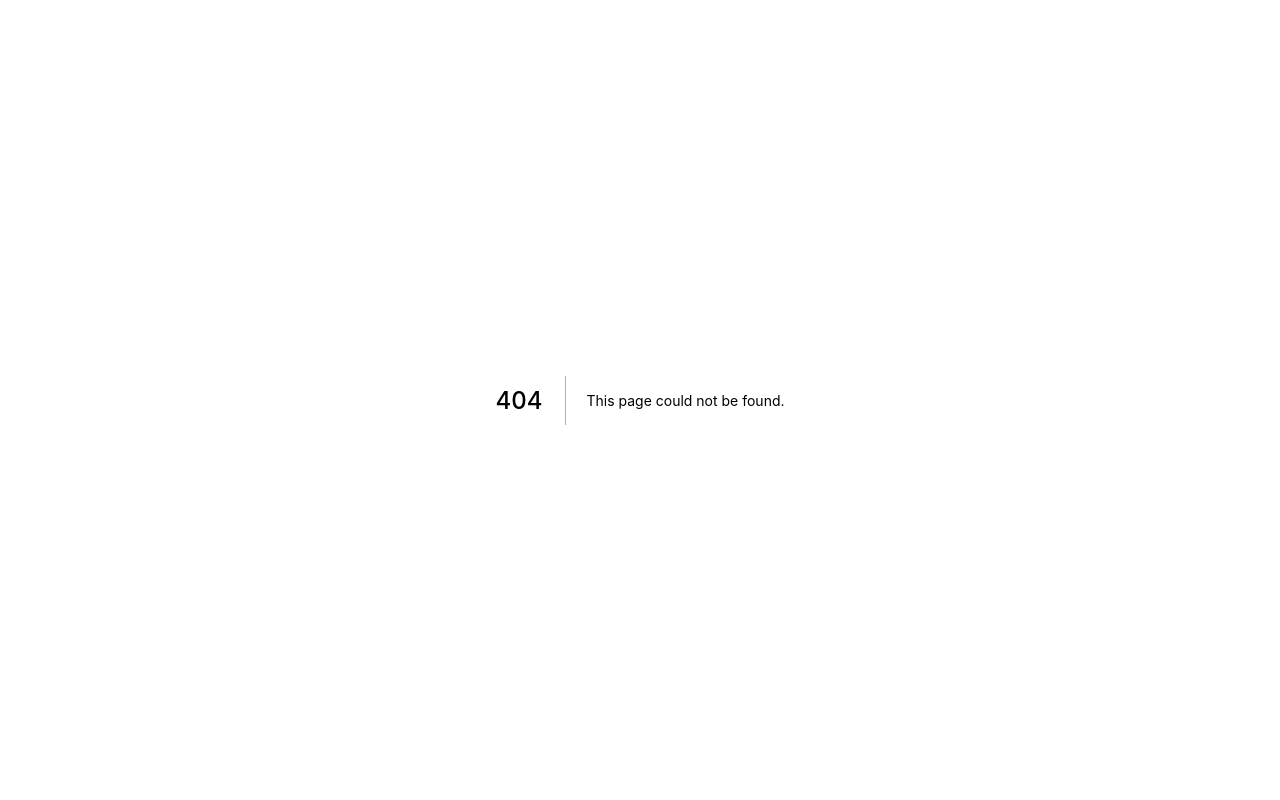
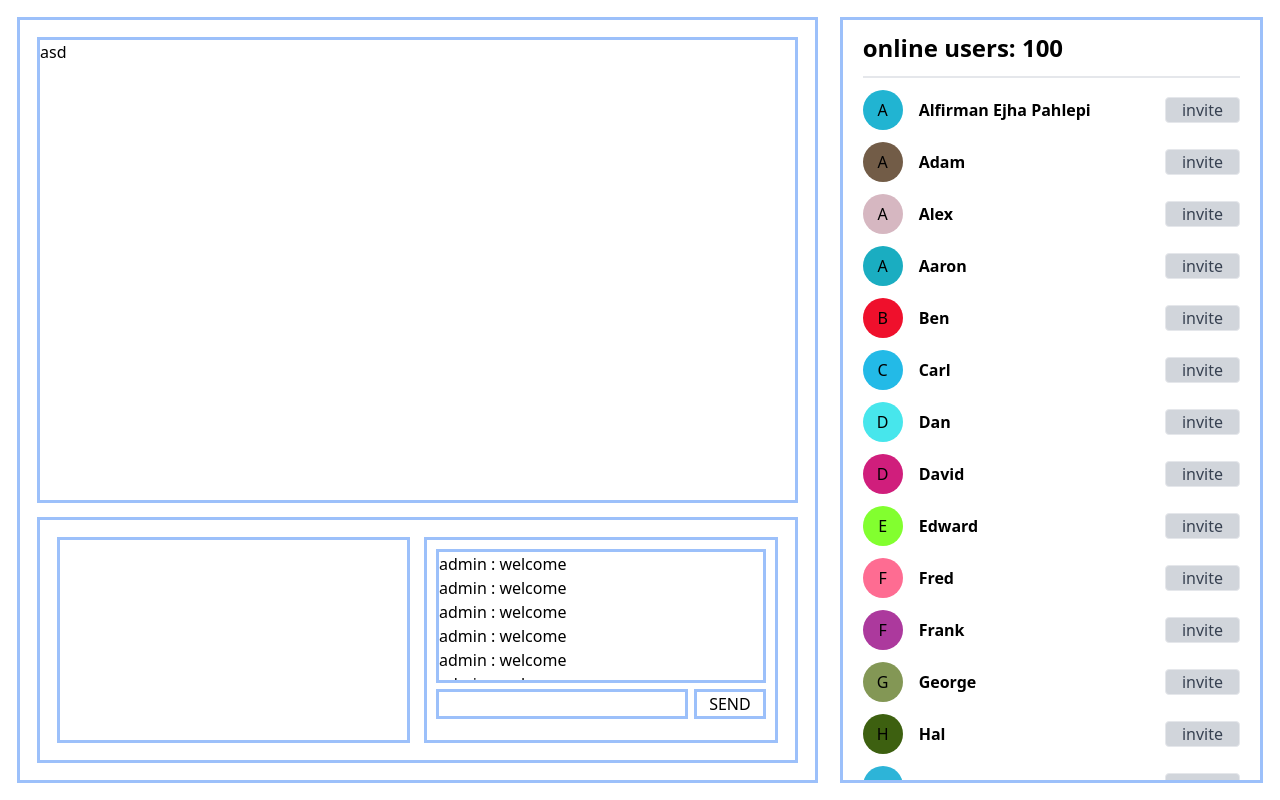
Before and after one commit to alfirmanpahlepi/snake-and-ladder, a Next.js app in the folder client/: page /room/1 in a window 1280 px wide. Before the commit this address had no page. Built offline with nearby package versions, Linux system fonts and the light colour scheme.

Commit message:
add: designing room

```diff
--- a/client/src/pages/index.tsx
+++ b/client/src/pages/index.tsx
@@ -1,12 +1,23 @@
+import { useRouter } from "next/router"
+
 export default function Home() {
-  //   const randomHsl = (): string => `hsla(${Math.random() * 360}, 100%, 50%, 1)`;
+  const { push } = useRouter()
+  const createRoom = () => {
+    const roomName = prompt("room name ?");
+    if (!roomName) return alert("can not be empty");
+    else push(`/room/${roomName}`)
+  };
+
+  const joinRoom = () => {
+    const roomId = prompt("room id ?");
+    if (!roomId) return alert("can not be empty");
+  };
 
   return (
     <div className="relative h-screen min-w-screen flex">
       <div
         style={{
-          backgroundImage:
-            "url('https://store.schoolspecialty.com/OA_HTML/xxssi_ibeGetWCCImage.jsp?docName=F3850995&Rendition=Large')",
+          backgroundImage: "url('/background.jpg')",
         }}
         className="h-screen w-screen bg-cover absolute top-0 left-0"
       ></div>
@@ -16,56 +27,24 @@ export default function Home() {
             textShadow:
               "-4px 4px 0 #fff,4px 4px 0 #fff,4px -4px 0 #fff,-4px -4px 0 #fff",
           }}
-          className="text-8xl font-extrabold text-red-600 mb-20"
+          className="text-8xl font-extrabold text-red-600 mb-40"
         >
           Snake & Ladder
         </h4>
-        <input className="border-2 border-gray-300 my-10 py-2 px-4 rounded-3xl text-center" />
-        <button className="border-2 border-white py-2 px-8 text-xl font-semibold rounded-3xl text-white bg-red-700 hover:scale-125 duration-200">
+        <button
+          onClick={createRoom}
+          className="border-2 border-white py-2 px-8 text-xl font-semibold rounded-3xl text-white bg-red-700 hover:scale-110 duration-200"
+        >
           Create Room
         </button>
         <span className="my-3 font-bold text-lg">or</span>
-        <button className="border-2 border-white py-2 px-8 text-xl font-semibold rounded-3xl text-white bg-green-700 hover:scale-125 duration-200">
+        <button
+          onClick={joinRoom}
+          className="border-2 border-white py-2 px-8 text-xl font-semibold rounded-3xl text-white bg-green-700 hover:scale-110 duration-200"
+        >
           Join Room
         </button>
       </div>
     </div>
   );
 }
-
-const users = [
-  "Alfirman Ejha Pahlepi",
-  "Adam",
-  "Alex",
-  "Aaron",
-  "Ben",
-  "Carl",
-  "Dan",
-  "David",
-  "Edward",
-  "Fred",
-  "Frank",
-  "George",
-  "Hal",
-  "Hank",
-  "Ike",
-  "John",
-  "Jack",
-  "Joe",
-  "Larry",
-  "Monte",
-  "Matthew",
-  "Mark",
-  "Nathan",
-  "Otto",
-  "Paul",
-  "Peter",
-  "Roger",
-  "Roger",
-  "Steve",
-  "Thomas",
-  "Tim",
-  "Ty",
-  "Victor",
-  "Walter",
-];
--- /dev/null
+++ b/client/src/pages/room/[id].tsx
@@ -0,0 +1,82 @@
+export default function Room() {
+  return (
+    <div className="p-5 h-screen w-screen flex space-x-7">
+      <div className="flex-[2] ring p-5 flex flex-col space-y-5">
+        <div className="h-2/3 ring">asd</div>
+        <div className="h-1/3 ring p-5 flex space-x-5">
+          <div className="w-1/2 ring"></div>
+          <div className="w-1/2 ring p-3 flex flex-col">
+            <div className="flex-grow overflow-auto ring">
+
+              {
+                [1, 1, 11, 1, 11, 1, 1, 1, 1, 1, 1, 1].map((el, i) => (
+                  <p key={i}>admin : welcome</p>
+                ))
+              }
+            </div>
+            <div className="flex items-center py-3 space-x-3">
+              <input className="flex-grow ring" />
+              <button className="ring px-3">SEND</button>
+            </div>
+          </div>
+        </div>
+      </div>
+      <div className="flex-1 ring px-5 overflow-auto">
+        <h4 className="font-bold text-2xl border-b-2 py-3">online users: 100</h4>
+        <div className="py-3 space-y-3">
+          {
+            users.map((user, i) => (
+              <div key={i} className="flex items-center justify-between">
+                <div className="flex items-center space-x-4">
+                  <div style={{ backgroundColor: "#" + ((1 << 24) * Math.random() | 0).toString(16) }} className="h-10 w-10 rounded-full flex justify-center items-center">
+                    {user[0]}
+                  </div>
+                  <p className="font-semibold">{user}</p>
+                </div>
+                <button className="px-4 border bg-gray-300 text-gray-700 rounded">invite</button>
+              </div>
+            ))
+          }
+
+        </div>
+
+      </div>
+    </div>
+  );
+}
+const users = [
+  "Alfirman Ejha Pahlepi",
+  "Adam",
+  "Alex",
+  "Aaron",
+  "Ben",
+  "Carl",
+  "Dan",
+  "David",
+  "Edward",
+  "Fred",
+  "Frank",
+  "George",
+  "Hal",
+  "Hank",
+  "Ike",
+  "John",
+  "Jack",
+  "Joe",
+  "Larry",
+  "Monte",
+  "Matthew",
+  "Mark",
+  "Nathan",
+  "Otto",
+  "Paul",
+  "Peter",
+  "Roger",
+  "Roger",
+  "Steve",
+  "Thomas",
+  "Tim",
+  "Ty",
+  "Victor",
+  "Walter",
+];
```
Also changed, not shown: client/public/background.jpg (added).
